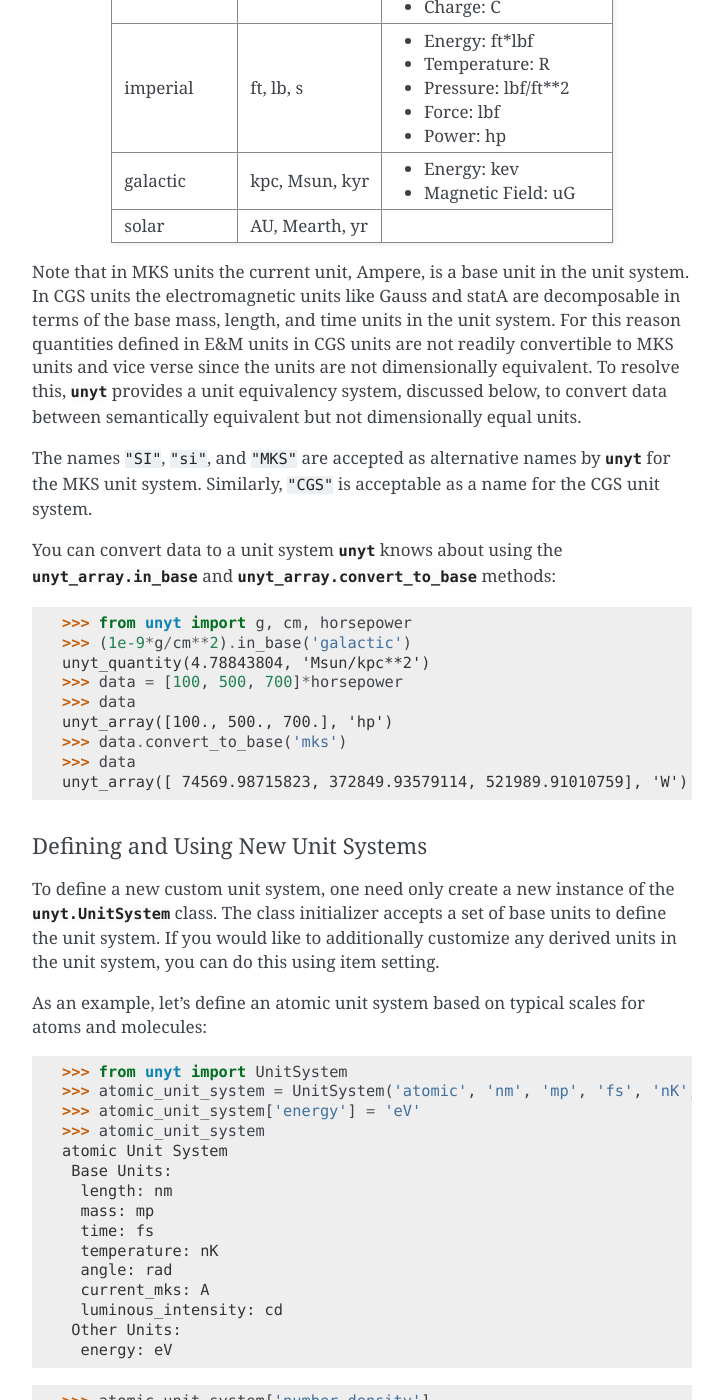
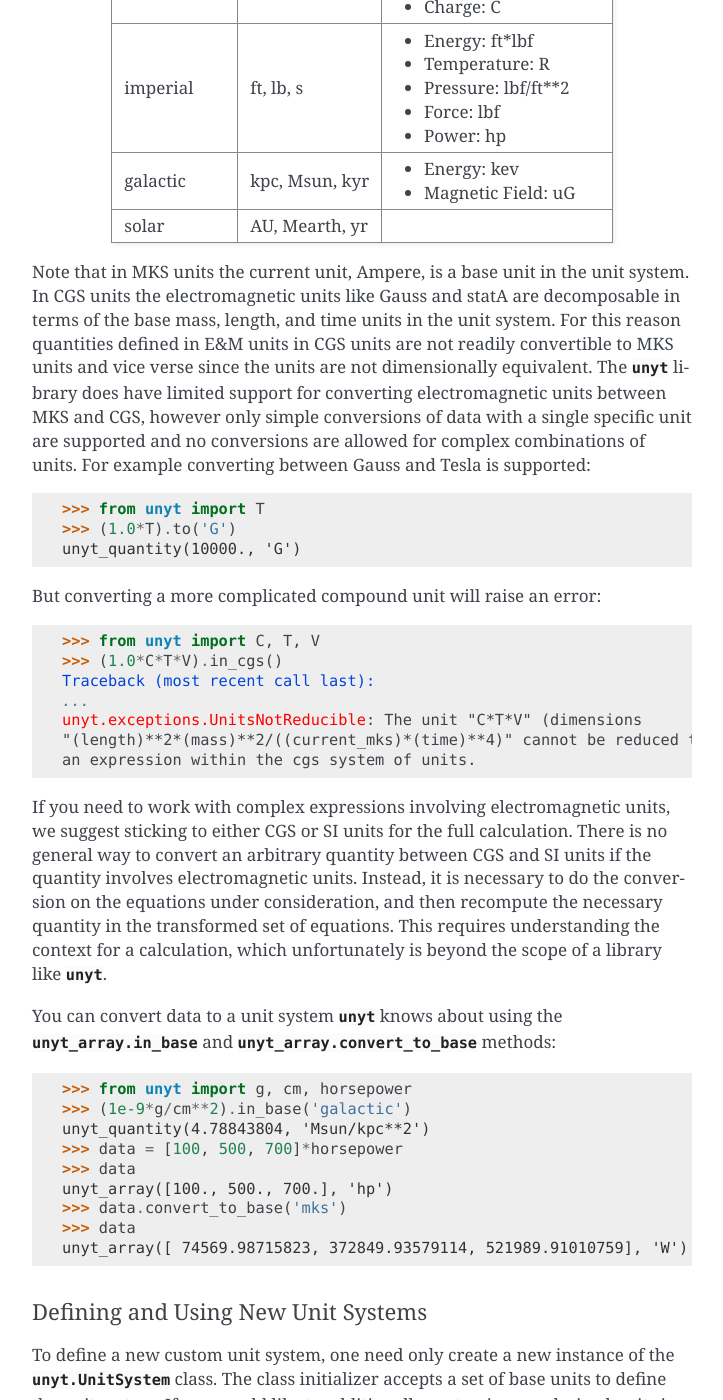
Before and after one commit to yt-project/unyt, a Sphinx documentation site: the page built from docs/usage.rst, in a window 1280 px wide and 1400 px high, scrolled down 7348 px. Shown: the whole window, without its empty margins (388-1111 px from the left). Built offline with Sphinx 7.4.7, drawn with Linux system fonts in a browser that asks for light colours; pages that are not in the unit, such as notebooks, are missing from menus; the version number could not be read and is left out.

Commit message:
expand docs on cgs <-> mks conversions

```diff
--- a/docs/usage.rst
+++ b/docs/usage.rst
@@ -351,13 +351,30 @@ system. In CGS units the electromagnetic units like Gauss and statA are
 decomposable in terms of the base mass, length, and time units in the unit
 system. For this reason quantities defined in E&M units in CGS units are not
 readily convertible to MKS units and vice verse since the units are not
-dimensionally equivalent. To resolve this, :mod:`unyt` provides a unit
-equivalency system, discussed below, to convert data between semantically
-equivalent but not dimensionally equal units.
+dimensionally equivalent. The :mod:`unyt` library does have limited support for converting electromagnetic units between MKS and CGS, however only simple conversions of data with a single specific unit are supported and no conversions are allowed for complex combinations of units. For example converting between Gauss and Tesla is supported:
 
-The names ``"SI"``, ``"si"``, and ``"MKS"`` are accepted as alternative names
-by :mod:`unyt` for the MKS unit system. Similarly, ``"CGS"`` is acceptable as
-a name for the CGS unit system.
+  >>> from unyt import T
+  >>> (1.0*T).to('G')
+  unyt_quantity(10000., 'G')
+
+But converting a more complicated compound unit will raise an error:
+
+  >>> from unyt import C, T, V
+  >>> (1.0*C*T*V).in_cgs()  # doctest: +ELLIPSIS +NORMALIZE_WHITESPACE
+  Traceback (most recent call last):
+  ...
+  unyt.exceptions.UnitsNotReducible: The unit "C*T*V" (dimensions
+  "(length)**2*(mass)**2/((current_mks)*(time)**4)" cannot be reduced to
+  an expression within the cgs system of units.
+
+If you need to work with complex expressions involving electromagnetic units, we
+suggest sticking to either CGS or SI units for the full calculation. There is no
+general way to convert an arbitrary quantity between CGS and SI units if the
+quantity involves electromagnetic units. Instead, it is necessary to do the
+conversion on the equations under consideration, and then recompute the
+necessary quantity in the transformed set of equations. This requires
+understanding the context for a calculation, which unfortunately is beyond the
+scope of a library like :mod:`unyt`.
 
 You can convert data to a unit system :mod:`unyt` knows about using the
 :meth:`unyt_array.in_base <unyt.array.unyt_array.in_base>` and
```
Also changed, not shown: 1 other file.
